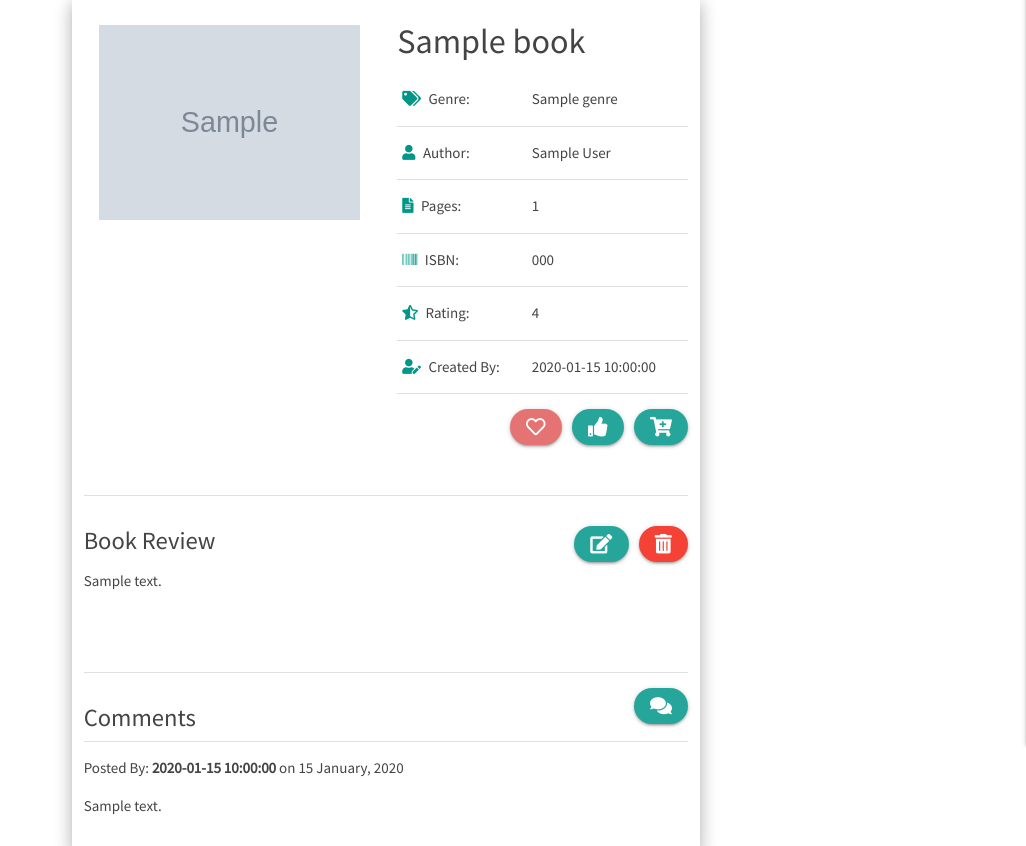
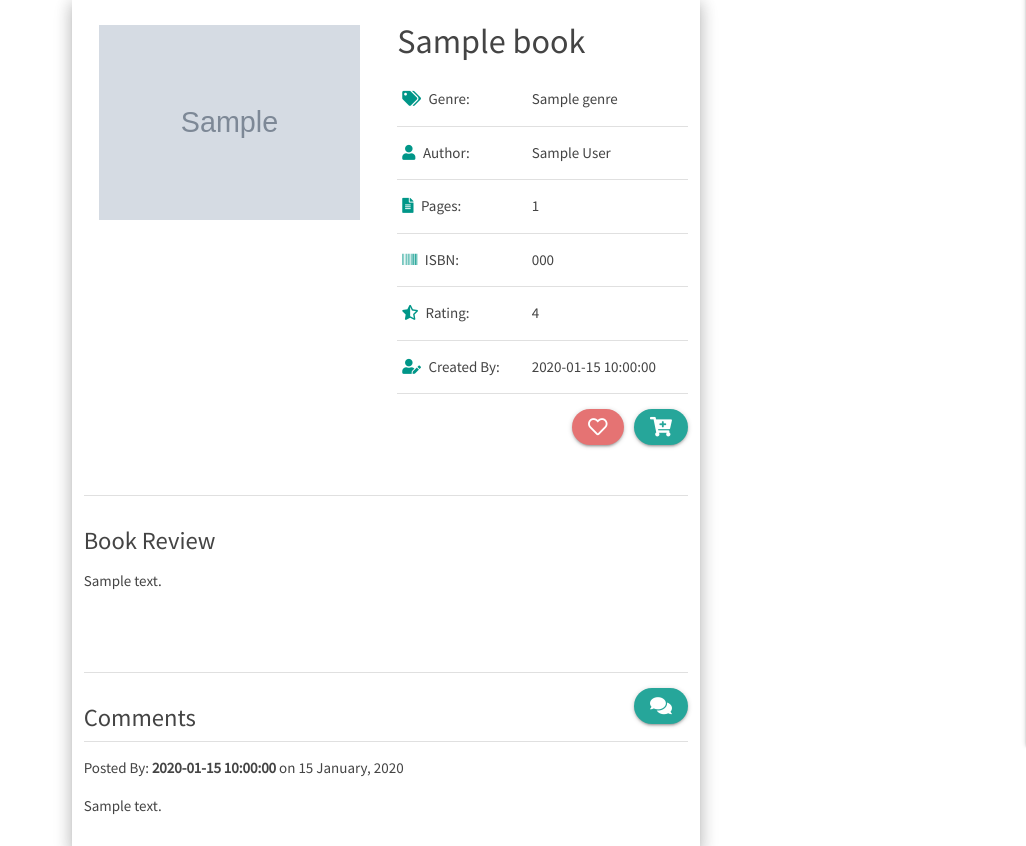
Before and after one commit to simonjvardy/the-reading-room, a Flask app: template templates/book-page.html in a window 1280 px wide. Shown: the part 115-961 px from the top of the page, without its empty margins (254-1280 px from the left). Run offline with Flask 2, Linux system fonts and the light colour scheme; the visitor is signed in with stand-in values (Sample User, id 1); the template is opened without the code that fills it: most values are stand-ins (such as "Sample title", 1, 10 or a date in 2020); grey boxes marked "Sample" are stand-in pictures; some libraries are stand-ins or nearby versions.

Commit message:
Dev: refactor book-page.html button visibility

```diff
--- a/templates/book-page.html
+++ b/templates/book-page.html
@@ -46,11 +46,8 @@
                         <i class="fas fa-cart-plus" aria-hidden="true"></i>
                         <span class="sr-only">Amazon.co.uk</span>
                     </a>
-                    <a href="#" class="waves-effect waves-light btn pill-btn right">
-                        <i class="fas fa-thumbs-up" aria-hidden="true"></i>
-                    </a>
                     <a href="{{ url_for('add_favourite', favourite_id=book._id) }}"
-                    \   class="waves-effect waves-light btn pill-btn red lighten-2 right">
+                        class="waves-effect waves-light btn pill-btn red lighten-2 right">
                         <i class="far fa-heart" aria-hidden="true"></i>
                     </a>
                 </div>
@@ -62,6 +59,9 @@
                 <div class="divider"></div>
                 <div class="section">
                     <!-- Review Edit & Delete Buttons -->
+                    {% if session.user|lower == book.created_by|lower or
+                        session.user|lower == 'admin' or
+                        session.user|lower == 'ci-user' %}
                     <div class="book-review-btn">
                         <a href="{{ url_for('delete_review', review_id=book._id) }}" class="waves-effect waves-light red btn pill-btn right">
                             <i class="fas fa-trash-alt" aria-hidden="true"></i>
@@ -70,6 +70,7 @@
                             <i class="fas fa-edit" aria-hidden="true"></i>
                         </a>
                     </div>
+                    {% endif %}
                     <h5>Book Review</h5>
                     <p>
                         {{ book.review }}
```
Also changed, not shown: README.md.
